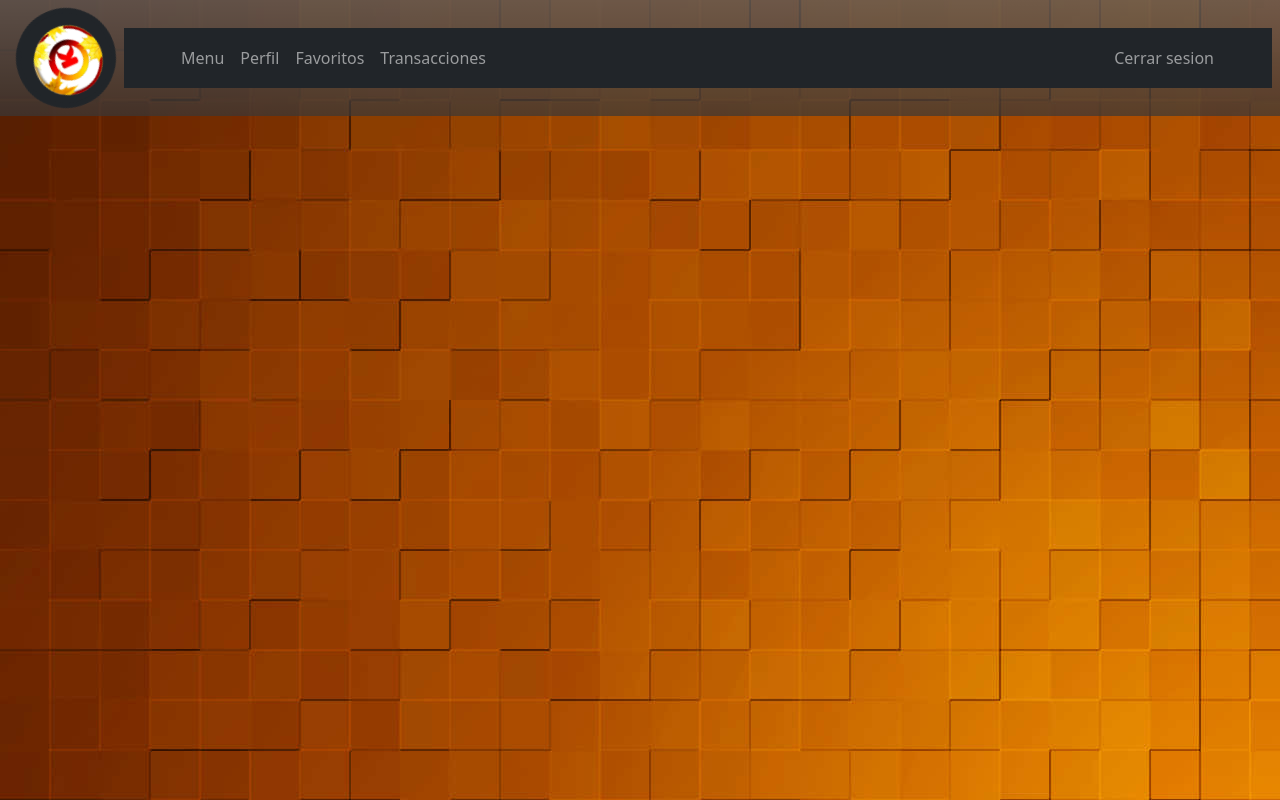
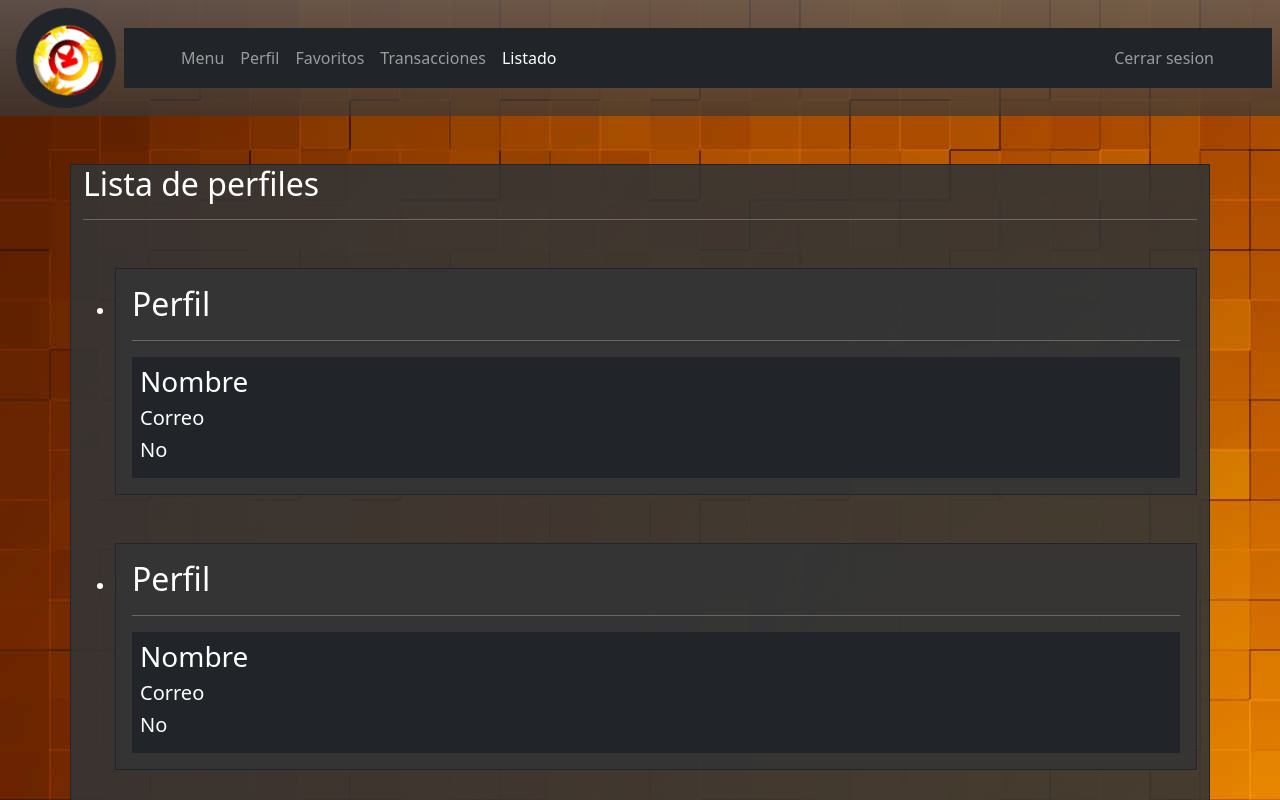
Before and after one commit to Jflores-2019424/BancoK, a React (Vite) app in the folder Banco/BancoReact/: page /listProfile in a window 1280 px wide. Shown: the top 800 px of the page. Built offline with nearby package versions, Linux system fonts and the light colour scheme.

Commit message:
Vista listado de usuarios

```diff
--- /dev/null
+++ b/Banco/BancoReact/src/bancos/pages/ListProfile.jsx
@@ -0,0 +1,18 @@
+import React from 'react'
+import { BancoProfile } from './BancoProfile'
+
+export const ListProfile = () => {
+  return (
+    <div className='container border border-dark mt-5 divi'>
+        <h2 className=''>Lista de perfiles</h2>
+        <hr />
+        <div>
+            <ul>
+                <li><BancoProfile/></li>
+                <li><BancoProfile/></li>
+                <li><BancoProfile/></li>
+            </ul>
+        </div>
+    </div>
+  )
+}
--- a/Banco/BancoReact/src/bancos/routes/BancosRoutes.jsx
+++ b/Banco/BancoReact/src/bancos/routes/BancosRoutes.jsx
@@ -5,6 +5,7 @@ import { NavBar } from '../../ui/pages/NavBar'
 import { BancoProfile } from '../pages/BancoProfile'
 import { Favoritos } from '../pages/Favoritos'
 import { Transacciones } from '../pages/Transacciones'
+import { ListProfile } from '../pages/ListProfile'
 
 export const BancosRoutes = () => {
   return (
@@ -21,6 +22,8 @@ export const BancosRoutes = () => {
 
               <Route path='transacciones' element={<Transacciones/>}/>
 
+              <Route path='listProfile' element={<ListProfile/>}/>
+
               <Route path='/' element={<Navigate to="banco"/>}/>
           </Routes>
       </div>
--- a/Banco/BancoReact/src/ui/pages/NavBar.jsx
+++ b/Banco/BancoReact/src/ui/pages/NavBar.jsx
@@ -54,6 +54,13 @@ export const NavBar = () => {
                     >
                         Transacciones
                     </NavLink>
+
+                    <NavLink
+                        className={({isActive}) => `nav-item nav-link  ${ isActive ? 'active':''}`}
+                        to="/listProfile"
+                    >
+                        Listado
+                    </NavLink>
                     </div>
                 </div>
 
```
